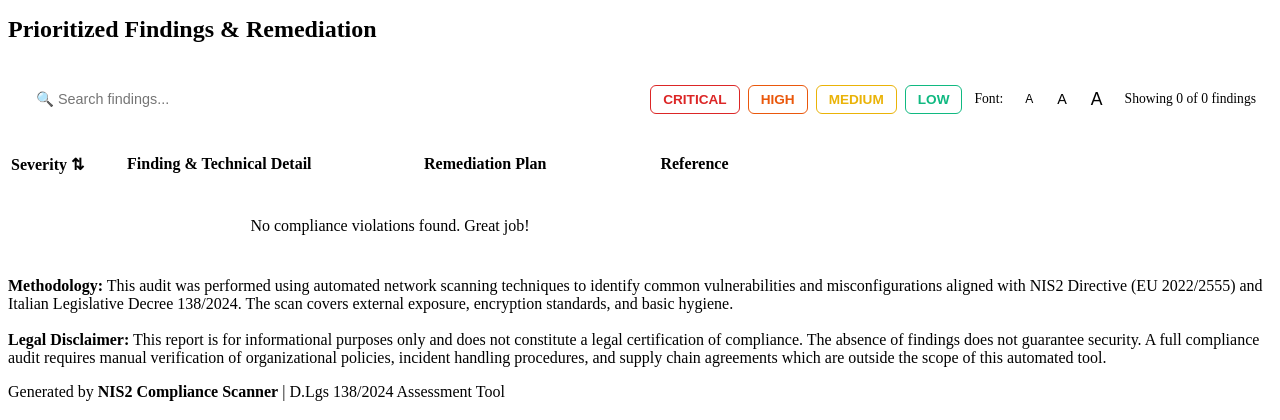
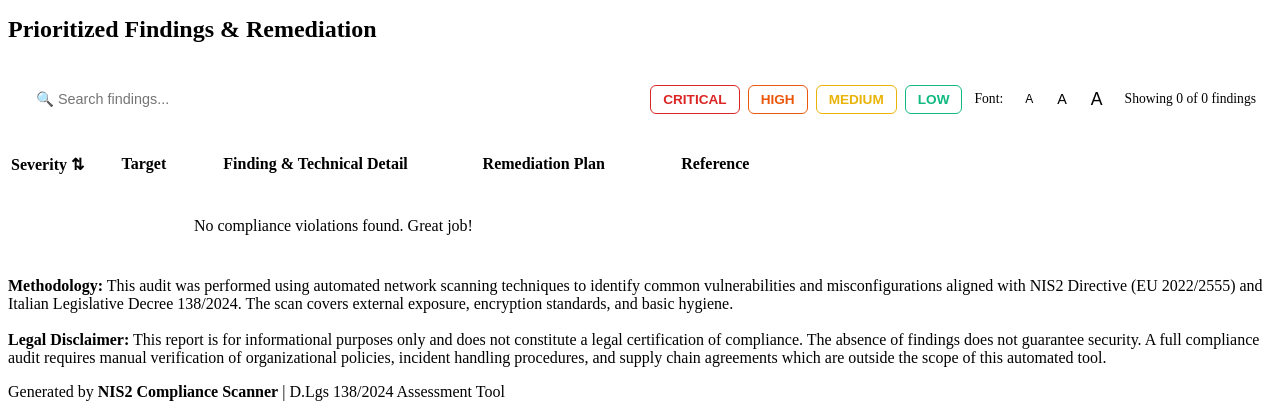
Before and after one commit to fabriziosalmi/nis2-public, a Python web app: template templates/report_template.html in a window 1280 px wide. Shown: the part 283-703 px from the top of the page. Run offline with Jinja, Linux system fonts and the light colour scheme; the template is opened without the code that fills it, so the values that code supplies are empty.

Commit message:
Fix: Add Target column to findings table in HTML report

```diff
--- a/templates/report_template.html
+++ b/templates/report_template.html
@@ -259,16 +259,17 @@
                             title="Click to sort">
                             Severity <span id="sort-severity">⇅</span>
                         </th>
-                        <th width="35%">Finding & Technical Detail</th>
-                        <th width="35%">Remediation Plan</th>
-                        <th width="20%">Reference</th>
+                        <th width="15%">Target</th>
+                        <th width="30%">Finding & Technical Detail</th>
+                        <th width="30%">Remediation Plan</th>
+                        <th width="15%">Reference</th>
                     </tr>
                 </thead>
                 <tbody id="findingsTable">
                     {% for finding in report.findings %}
                     <tr class="finding-row" data-severity="{{ finding.severity }}"
                         data-cvss="{{ finding.cvss_base_score }}"
-                        data-searchable="{{ finding.message|lower }} {{ finding.rationale|lower }} {{ finding.technical_detail|lower }}">
+                        data-searchable="{{ finding.target|lower }} {{ finding.message|lower }} {{ finding.rationale|lower }} {{ finding.technical_detail|lower }}">
                         <td>
                             <span class="badge badge-{{ finding.severity }}">{{ finding.severity }}</span>
                             {% if finding.cvss_base_score > 0 %}
@@ -276,6 +277,9 @@
                                 <span class="cvss-score">CVSS {{ finding.cvss_base_score }}</span>
                             </div>
                             {% endif %}
+                        </td>
+                        <td>
+                            <div style="font-weight: 600; color: var(--primary);">{{ finding.target }}</div>
                         </td>
                         <td>
                             <div style="font-weight: 600; margin-bottom: 4px;">{{ finding.message }}</div>
```
